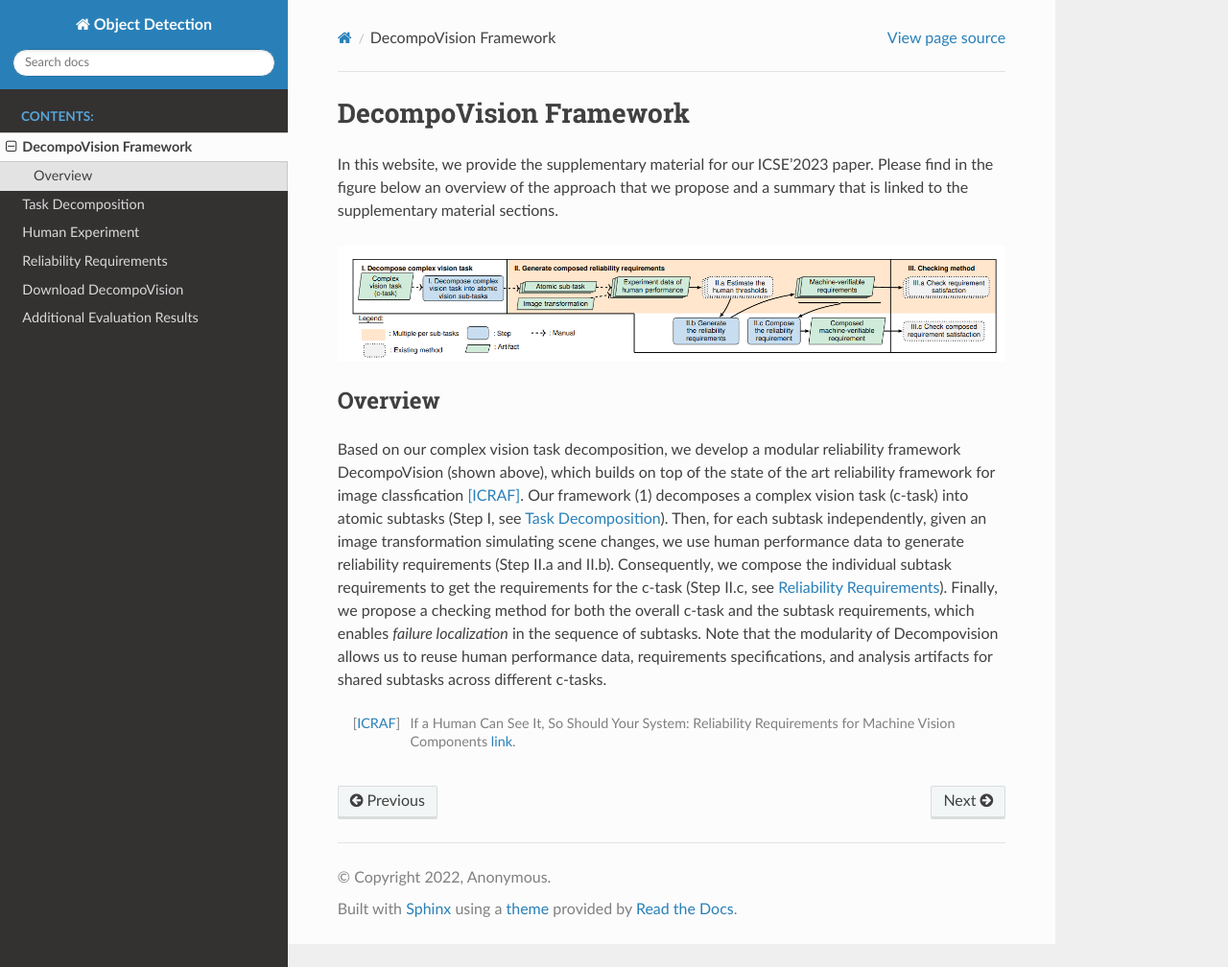
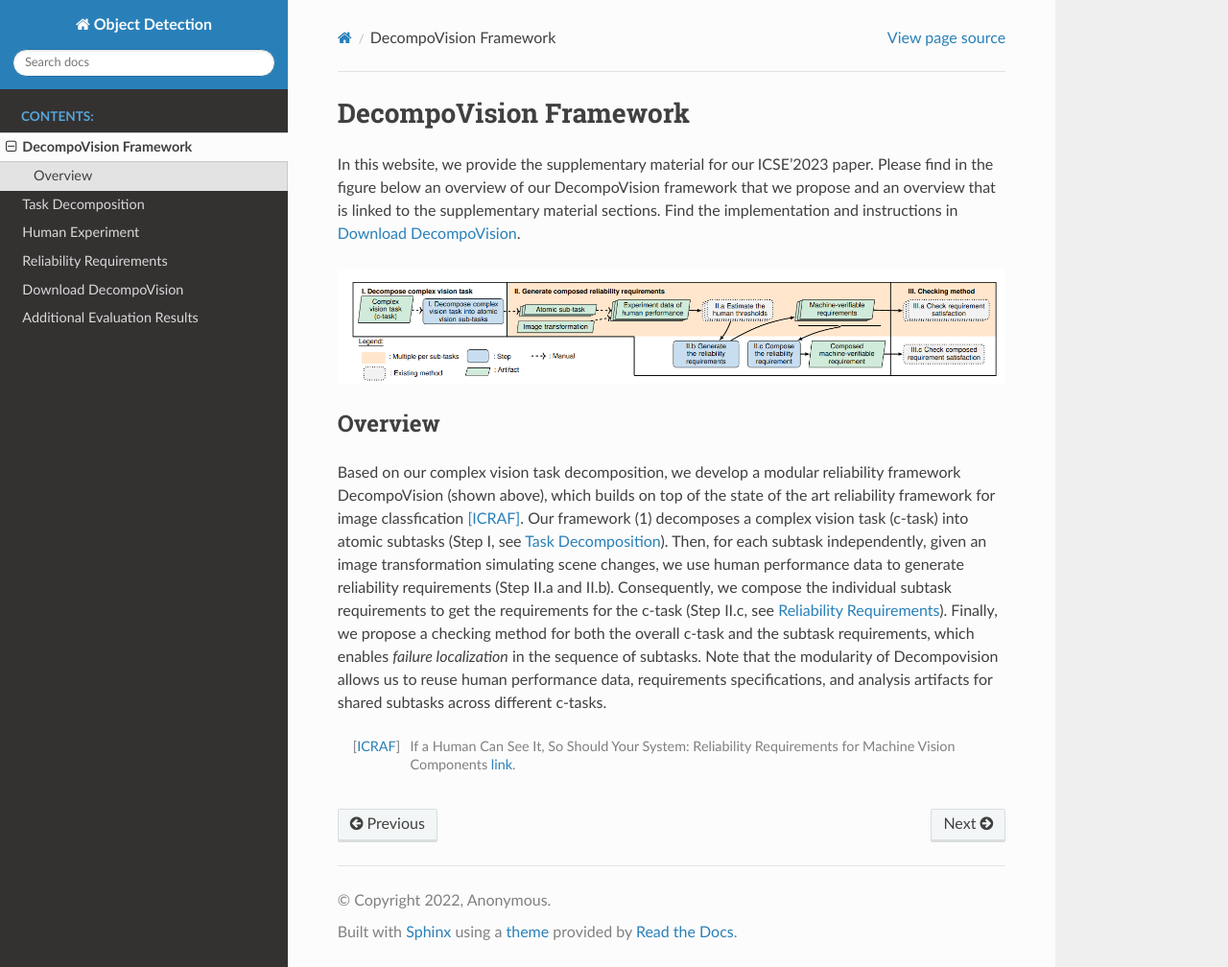
Before and after one commit to carolineeeeeee/DecompoVision, a Sphinx documentation site: the page built from doc/source/framework.rst, in a window 1280 px wide and 1008 px high. Shown: the whole window at 96% size. Built offline with Sphinx 7.4.7 and the Read the Docs theme 2.0.0, drawn with Linux system fonts in a browser that asks for light colours.

```diff
--- a/doc/source/framework.rst
+++ b/doc/source/framework.rst
@@ -3,7 +3,7 @@ DecompoVision Framework
 ***********************
 
 In this website, we provide the supplementary material for our ICSE’2023 paper.
-Please find in the figure below an overview of the approach that we propose and a summary that is linked to the supplementary material sections.
+Please find in the figure below an overview of our DecompoVision framework that we propose and an overview that is linked to the supplementary material sections. Find the implementation and instructions in :ref:`Download DecompoVision`.
 
 .. image:: images/decompoFram.png
   :alt: DecompoVision framework worflow
```
Also changed, not shown: doc/source/envsetup.md (+1 -1 lines), doc/source/mturk.rst (+8 -1 lines).
